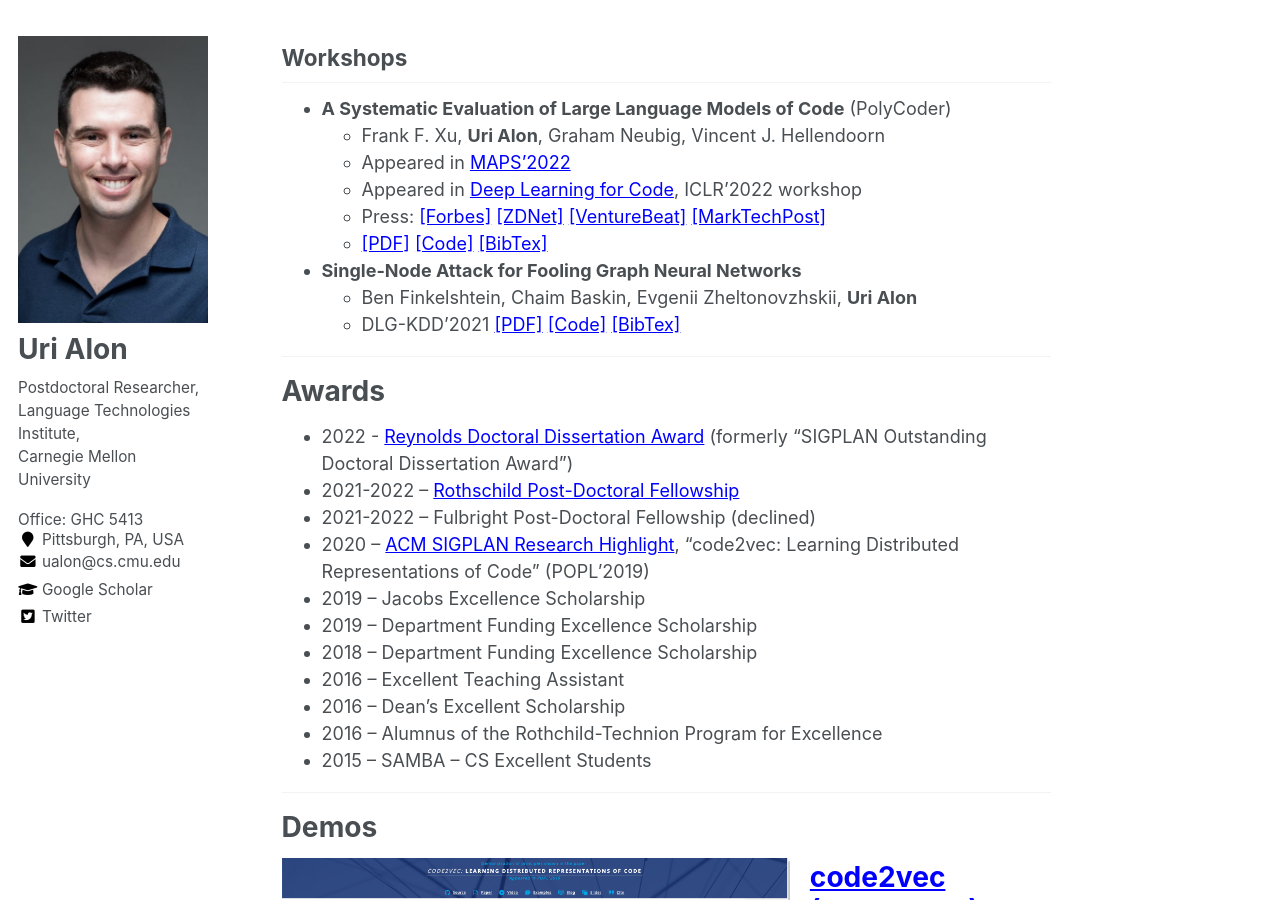
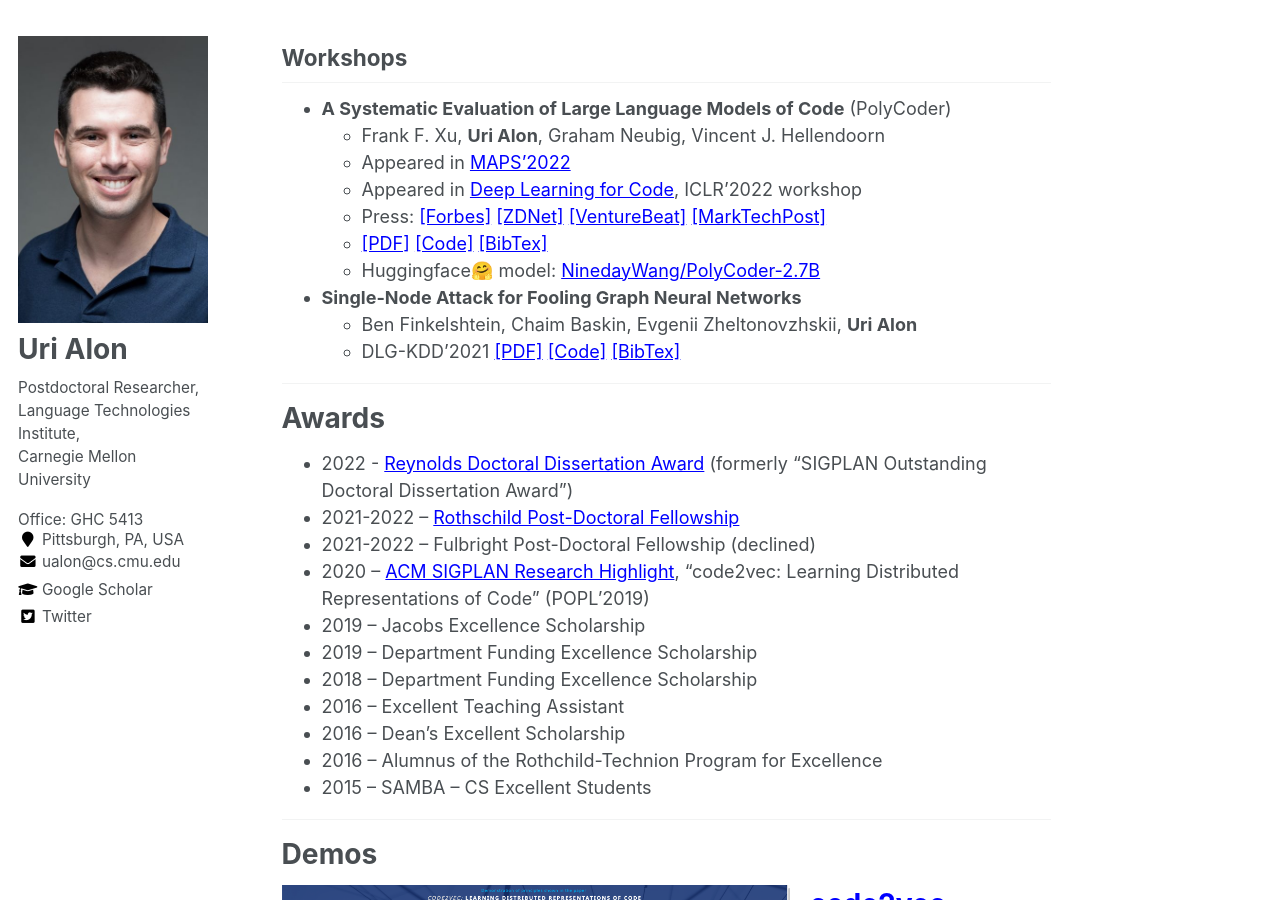
Before and after one commit to urialon/urialon.github.io, a Jekyll site: the page built from _pages/about.md, in a window 1280 px wide and 900 px high, scrolled down 3815 px. Built offline with Jekyll 4.4.1, drawn with Linux system fonts in a browser that asks for light colours; part of the change alters nothing that is shown.

Commit message:
bibtex for cocogen, HF model for PolyCoder

```diff
--- a/_pages/about.md
+++ b/_pages/about.md
@@ -96,7 +96,7 @@ I am happily married to Lee and father of Gur 🙂
 * **Language Models of Code are Few-Shot Commonsense Learners**{:id="cocogen"}
     * Aman Madaan, Shuyan Zhou, **Uri Alon**, Yiming Yang, Graham Neubig
     * To appear in **_EMNLP'2022_**
-    * [[PDF]](https://arxiv.org/pdf/2210.07128.pdf){:target="_blank"} [[Code]](https://github.com/madaan/CoCoGen){:target="_blank"} [[BibTex]](){:target="_blank"}
+    * [[PDF]](https://arxiv.org/pdf/2210.07128.pdf){:target="_blank"} [[Code]](https://github.com/madaan/CoCoGen){:target="_blank"} [[BibTex]](https://pastebin.com/raw/bAQW3kuC){:target="_blank"}
 
 * **Neuro-Symbolic Language Modeling with Automaton-augmented Retrieval**{:id="retomaton"} (RetoMaton)
     * **Uri Alon**, Frank F. Xu, Junxian He, Sudipta Sengupta, Dan Roth, Graham Neubig
@@ -184,6 +184,7 @@ I am happily married to Lee and father of Gur 🙂
     * Appeared in [Deep Learning for Code](https://openreview.net/forum?id=SLcEnoObJZq){:target="_blank"}, ICLR'2022 workshop
     * Press: [[Forbes]](https://www.forbes.com/sites/janakirammsv/2022/03/14/5-ai-tools-that-can-generate-code-to-help-programmers){:target="_blank"} [[ZDNet]](https://www.zdnet.com/article/programming-languages-this-open-source-ai-code-generator-is-very-good-at-writing-in-c/){:target="_blank"} [[VentureBeat]](https://venturebeat.com/2022/03/04/researchers-open-source-code-generating-ai-they-claim-can-beat-openais-codex/){:target="_blank"} [[MarkTechPost]](https://www.marktechpost.com/2022/03/08/cmu-researchers-open-source-polycoder-a-machine-learning-based-code-generator-with-2-7b-parameters/){:target="_blank"}
     * [[PDF]](https://arxiv.org/pdf/2202.13169){:target="_blank"} [[Code]](https://github.com/VHellendoorn/Code-LMs){:target="_blank"} [[BibTex]](https://pastebin.com/raw/ZeNXqKUx){:target="_blank"}
+    * Huggingface🤗 model: [NinedayWang/PolyCoder-2.7B](https://huggingface.co/NinedayWang/PolyCoder-2.7B){:target="_blank"}
 
 * **Single-Node Attack for Fooling Graph Neural Networks**
     * Ben Finkelshtein, Chaim Baskin, Evgenii Zheltonovzhskii, **Uri Alon**
```
